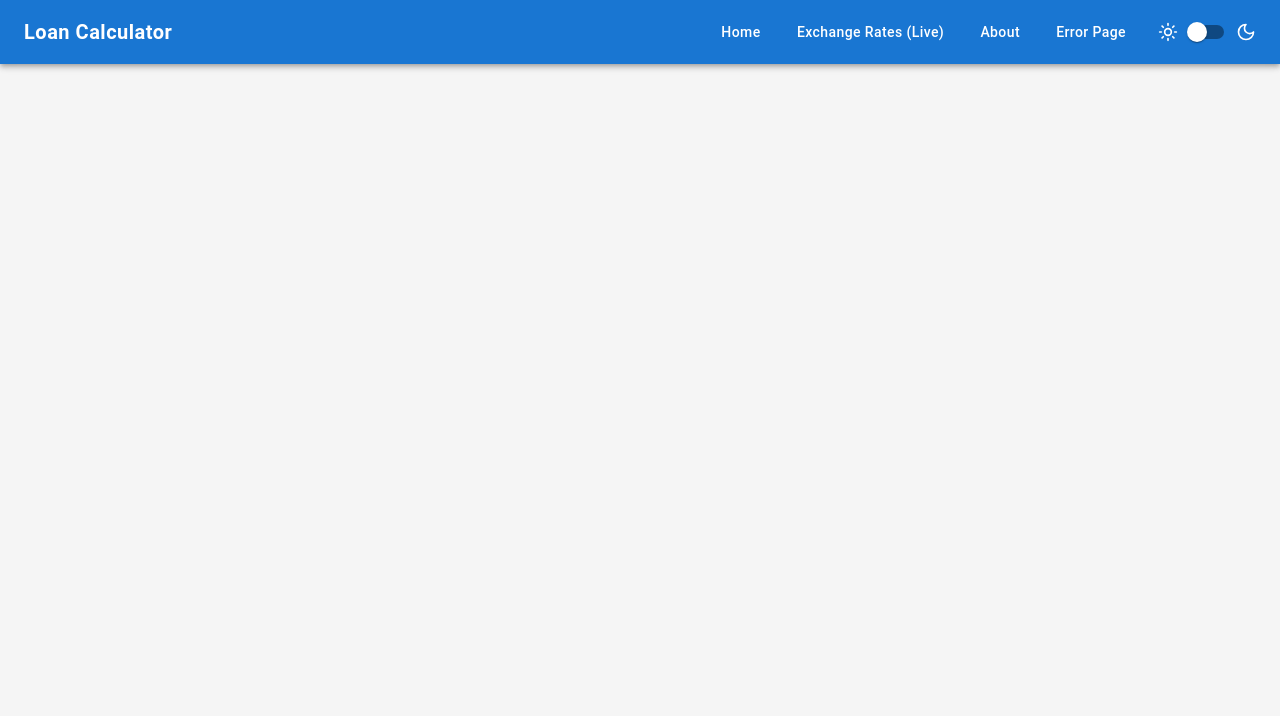
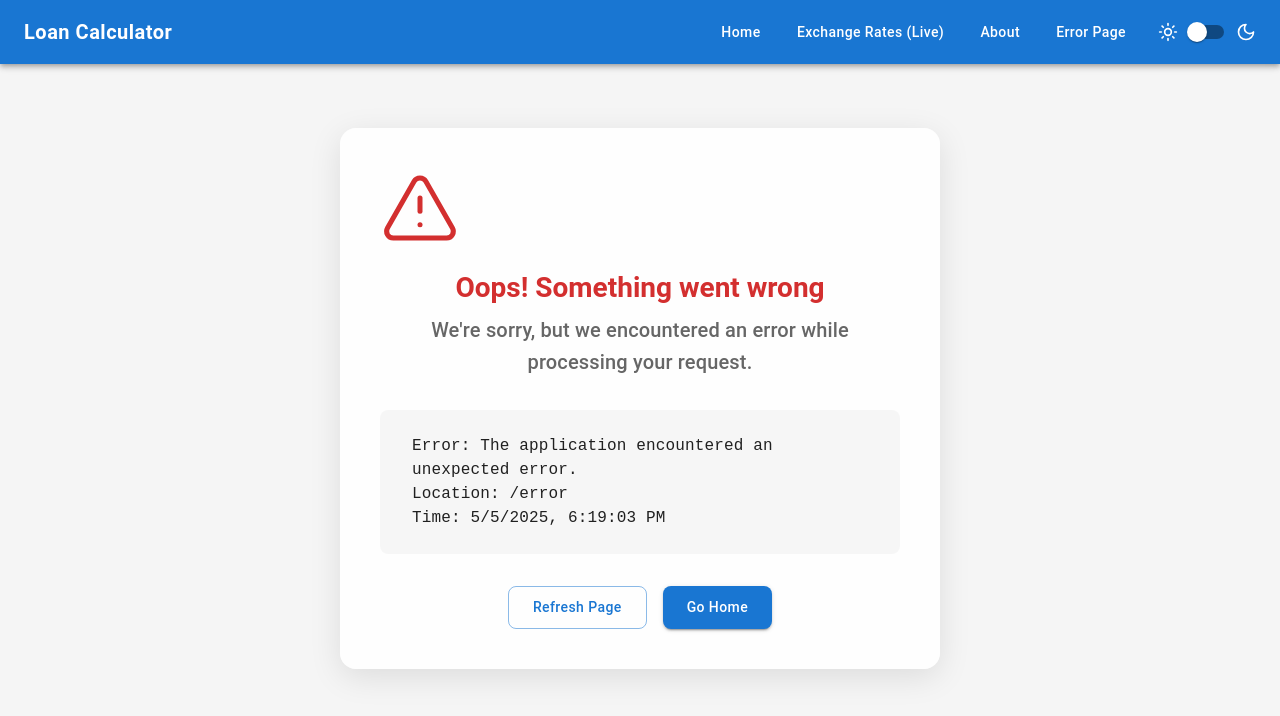
Before and after one commit to devAsh2/LoanCalculator, a React (Vite) app: page /error in a window 1280 px wide. Shown: the top 716 px of the page. Built offline with nearby package versions, Linux system fonts and the light colour scheme.

Commit message:
Added the pages Error page and 404 Not found page for any unmatched routes.

```diff
--- a/src/App.tsx
+++ b/src/App.tsx
@@ -6,6 +6,8 @@ import { Box, Container } from '@mui/material';
 import  Calculator  from './components/Calculator';
 import ExchangeRates from './components/ExchangeRates';
 import AboutPage from './pages/AboutPage';
+import ErrorPage from './pages/ErrorPage';
+import NotFoundPage from './pages/NotFoundPage';
 
 function App() {
 	return (
@@ -23,8 +25,8 @@ function App() {
 					<Route path="/" element={<Calculator />} />
 					<Route path="/exchange-rates" element={<ExchangeRates/>}/>
 					<Route path="/about" element={<AboutPage />} />
-					{/* <Route path="/error" element={<ErrorPage />} />
-					<Route path="*" element={<NotFoundPage />} /> */}
+					<Route path="/error" element={<ErrorPage />} />
+					<Route path="*" element={<NotFoundPage />} />
 					</Routes>
 				</Container>
 				</Box>
--- /dev/null
+++ b/src/pages/ErrorPage.tsx
@@ -0,0 +1,78 @@
+import React from 'react';
+import { Box, Typography, Button, Paper, useTheme } from '@mui/material';
+import { AlertTriangle } from 'lucide-react';
+import { Link as RouterLink } from 'react-router-dom';
+
+const ErrorPage: React.FC = () => {
+  const theme = useTheme();
+
+  return (
+    <Box
+      sx={{
+        py: 8,
+        px: { xs: 2, md: 4 },
+        display: 'flex',
+        flexDirection: 'column',
+        alignItems: 'center',
+        justifyContent: 'center',
+        minHeight: 'calc(100vh - 160px)',
+      }}
+    >
+      <Paper
+        sx={{
+          p: 5,
+          borderRadius: 4,
+          textAlign: 'center',
+          maxWidth: 600,
+          boxShadow: '0 8px 32px rgba(0,0,0,0.1)',
+          bgcolor: theme.palette.mode === 'dark' ? 'rgba(255,255,255,0.05)' : 'rgba(255,255,255,0.9)',
+        }}
+      >
+        <AlertTriangle
+          size={80}
+          color={theme.palette.error.main}
+          strokeWidth={1.5}
+          style={{ marginBottom: '1.5rem' }}
+        />
+
+        <Typography variant="h3" component="h1" gutterBottom color="error.main" fontWeight="bold">
+          Oops! Something went wrong
+        </Typography>
+
+        <Typography variant="h6" component="p" sx={{ mb: 4, color: theme.palette.text.secondary }}>
+          We're sorry, but we encountered an error while processing your request.
+        </Typography>
+
+        <Box sx={{ mb: 4, py: 3, px: 4, bgcolor: theme.palette.mode === 'dark' ? 'rgba(255,255,255,0.05)' : 'rgba(0,0,0,0.03)', borderRadius: 2 }}>
+          <Typography variant="body1" component="p" sx={{ fontFamily: 'monospace', textAlign: 'left' }}>
+            Error: The application encountered an unexpected error.<br />
+            Location: {window.location.pathname}<br />
+            Time: {new Date().toLocaleString()}
+          </Typography>
+        </Box>
+
+        <Box sx={{ display: 'flex', justifyContent: 'center', gap: 2 }}>
+          <Button
+            variant="outlined"
+            color="primary"
+            onClick={() => window.location.reload()}
+            sx={{ px: 3, py: 1 }}
+          >
+            Refresh Page
+          </Button>
+          <Button
+            variant="contained"
+            color="primary"
+            component={RouterLink}
+            to="/"
+            sx={{ px: 3, py: 1 }}
+          >
+            Go Home
+          </Button>
+        </Box>
+      </Paper>
+    </Box>
+  );
+};
+
+export default ErrorPage;
--- /dev/null
+++ b/src/pages/NotFoundPage.tsx
@@ -0,0 +1,65 @@
+import React from 'react';
+import { Box, Typography, Button, Paper, useTheme } from '@mui/material';
+import { FileQuestion } from 'lucide-react';
+import { Link as RouterLink } from 'react-router-dom';
+
+const NotFoundPage: React.FC = () => {
+  const theme = useTheme();
+
+  return (
+    <Box
+      sx={{
+        py: 8,
+        px: { xs: 2, md: 4 },
+        display: 'flex',
+        flexDirection: 'column',
+        alignItems: 'center',
+        justifyContent: 'center',
+        minHeight: 'calc(100vh - 160px)',
+      }}
+    >
+      <Paper
+        sx={{
+          p: 5,
+          borderRadius: 4,
+          textAlign: 'center',
+          maxWidth: 600,
+          boxShadow: '0 8px 32px rgba(0,0,0,0.1)',
+          bgcolor: theme.palette.mode === 'dark' ? 'rgba(255,255,255,0.05)' : 'rgba(255,255,255,0.9)',
+        }}
+      >
+        <FileQuestion
+          size={80}
+          color={theme.palette.primary.main}
+          strokeWidth={1.5}
+          style={{ marginBottom: '1.5rem' }}
+        />
+
+        <Typography variant="h2" component="h1" gutterBottom fontWeight="bold">
+          404
+        </Typography>
+
+        <Typography variant="h4" component="p" sx={{ mb: 3 }}>
+          Page Not Found
+        </Typography>
+
+        <Typography variant="body1" sx={{ mb: 4 }}>
+          We couldn't find the page you're looking for. The page might have been removed, renamed, or is temporarily unavailable.
+        </Typography>
+
+        <Button
+          variant="contained"
+          color="primary"
+          component={RouterLink}
+          to="/"
+          size="large"
+          sx={{ px: 4, py: 1.5 }}
+        >
+          Back to Home
+        </Button>
+      </Paper>
+    </Box>
+  );
+};
+
+export default NotFoundPage;
--- /dev/null
+++ b/tailwind.config.js
@@ -0,0 +1,8 @@
+/ @type {import('tailwindcss').Config} */
+export default {
+  content: ['./index.html', './src//*.{js,ts,jsx,tsx}'],
+  theme: {
+    extend: {},
+  },
+  plugins: [],
+};
```
